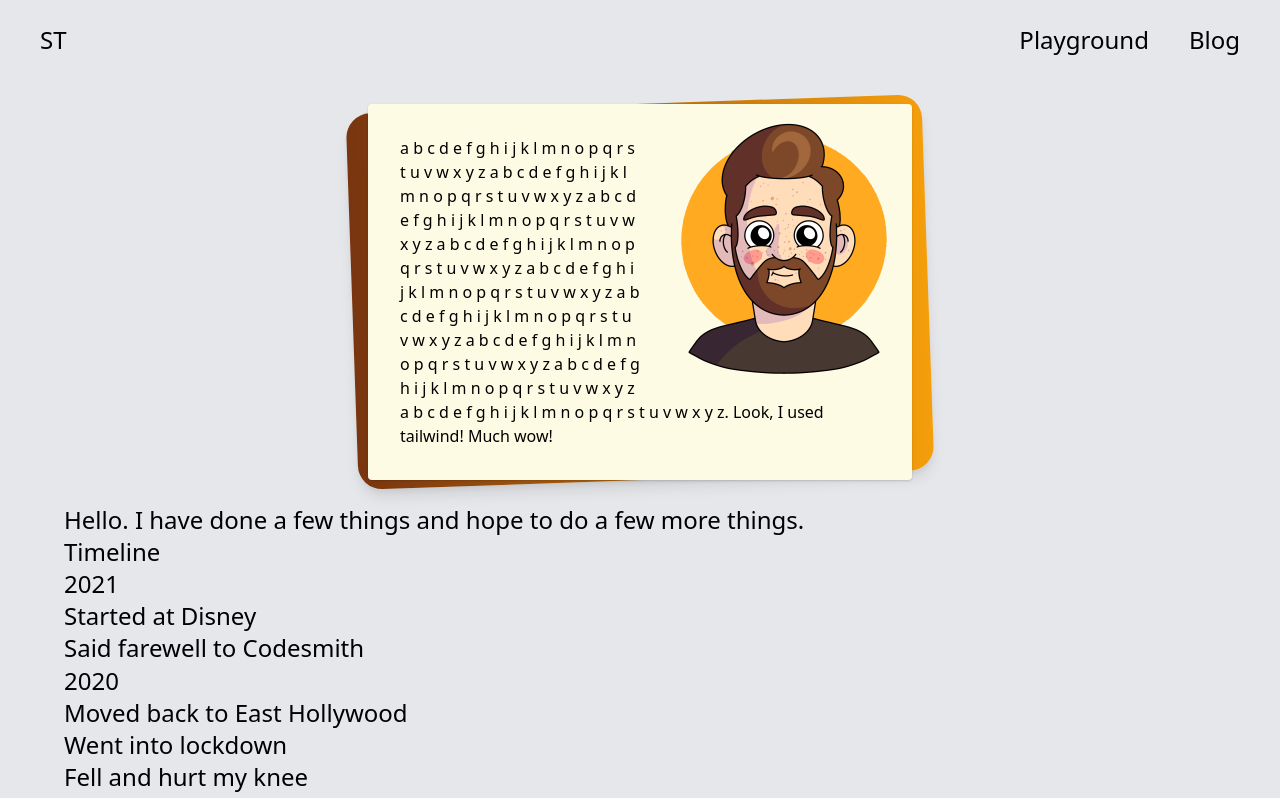
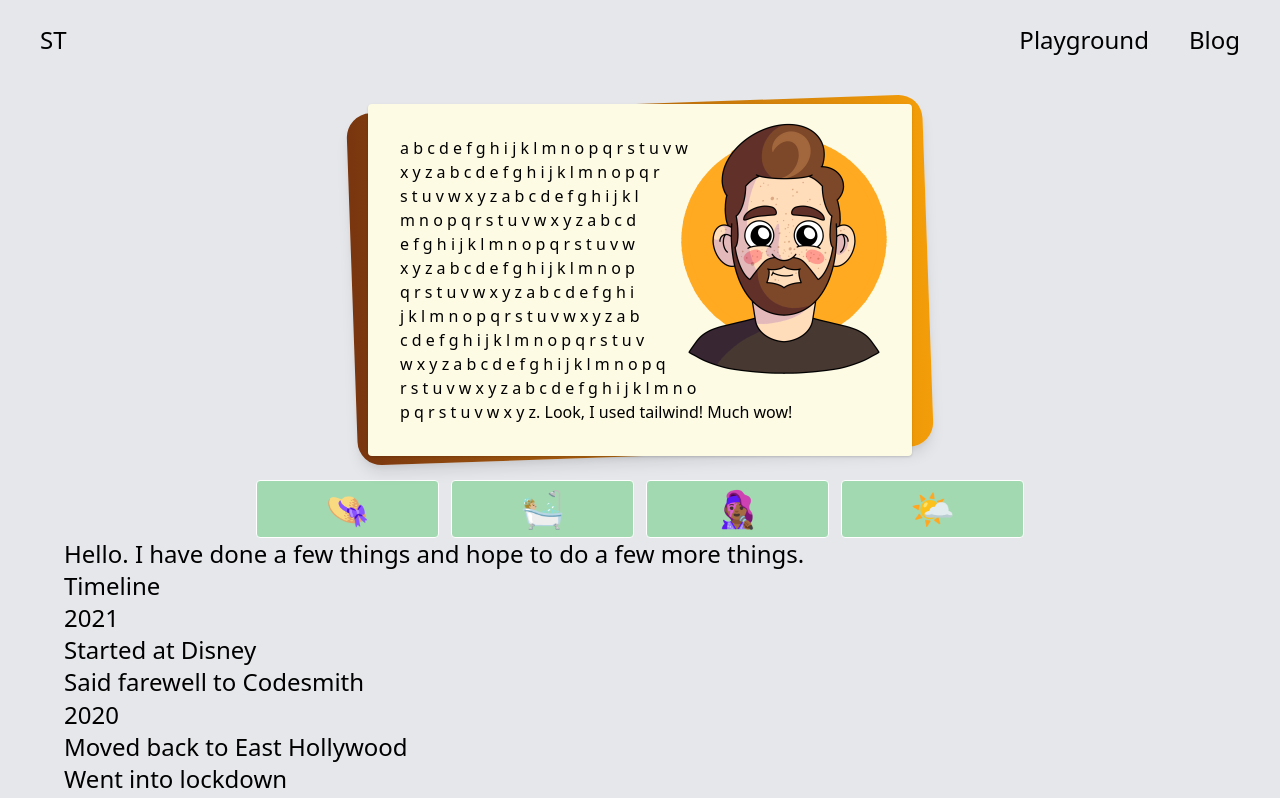
Before and after one commit to shaneallantaylor/st, a Next.js app: page / in a window 1280 px wide. Shown: the top 798 px of the page. Built offline with nearby package versions, Linux system fonts and the light colour scheme.

Commit message:
add themes and buttons to toggle themes

```diff
--- a/components/HeroCard.js
+++ b/components/HeroCard.js
@@ -1,12 +1,13 @@
 export default function HeroCard() {
   return (
     <div className="relative px-4 sm:max-w-xl sm:mx-auto m-6">
-      <div className="absolute inset-0 bg-gradient-to-r from-yellow-900 to-yellow-500 shadow-lg transform -skew-y-6 sm:skew-y-0 sm:-rotate-2 sm:rounded-3xl" />
+      <div className="absolute inset-0 bg-gradient-to-r from-primary to-secondary shadow-lg transform -skew-y-6 sm:skew-y-0 sm:-rotate-2 sm:rounded-3xl" />
       <div className="relative rounded  ml-auto p-8 bg-heatherYellow shadow">
         <img
           className="inline float-right h-64 mb-4 ml-4 -mt-4 -mr-8"
           src="ill.png"
           alt="Shane"
+          style={{ shapeOutside: 'circle(50%)' }}
         />
         <p className="text-base self-center">
           a b c d e f g h i j k l m n o p q r s t u v w x y z a b c d e f g h i
--- /dev/null
+++ b/components/ThemeToggle.js
@@ -0,0 +1,52 @@
+import { useEffect, useState } from 'react';
+import { DEFAULT_THEME } from '../themes';
+import { applyTheme } from '../themes/utils';
+
+export default function ThemeToggle(props) {
+  const [theme, setTheme] = useState(DEFAULT_THEME);
+
+  useEffect(() => {
+    applyTheme(theme);
+  }, [theme]);
+
+  console.log('themeToggle props', props);
+  const handleThemeClick = (e) => {
+    setTheme(e.currentTarget.dataset.theme);
+  };
+  return (
+    <div className="order-2 w-full text-center grid grid-cols-4 gap-3 max-w-3xl mx-auto">
+      <button
+        onClick={handleThemeClick}
+        data-theme="pony"
+        type="button"
+        className="font-bold py-2 px-4 rounded bg-positive focus:outline-none focus:ring focus:border-blue-300 border-white border-solid border text-white text-4xl"
+      >
+        👒
+      </button>
+      <button
+        onClick={handleThemeClick}
+        data-theme="hockey"
+        type="button"
+        className="font-bold py-2 px-4 rounded bg-positive focus:outline-none focus:ring focus:border-blue-300 border-white border-solid border text-white text-4xl"
+      >
+        🛀🏼
+      </button>
+      <button
+        onClick={handleThemeClick}
+        data-theme="tmv"
+        type="button"
+        className="font-bold py-2 px-4 rounded bg-positive focus:outline-none focus:ring focus:border-blue-300 border-white border-solid border text-white text-4xl"
+      >
+        👩🏾‍🎤
+      </button>
+      <button
+        onClick={handleThemeClick}
+        data-theme="base"
+        type="button"
+        className="font-bold py-2 px-4 rounded bg-positive focus:outline-none focus:ring focus:border-blue-300 border-white border-solid border text-white text-4xl"
+      >
+        🌤
+      </button>
+    </div>
+  );
+}
--- a/pages/_app.js
+++ b/pages/_app.js
@@ -1,6 +1,9 @@
+import { useEffect, useState } from 'react';
 import Head from 'next/head';
 import Router from 'next/router';
 import Layout from '../components/Layout';
+import { DEFAULT_THEME } from '../themes';
+import { applyTheme } from '../themes/utils';
 import '../styles/globals.css';
 
 function routeChangeComplete() {
--- a/pages/index.js
+++ b/pages/index.js
@@ -1,11 +1,14 @@
 import Home from '../components/Home';
 import HeroCard from '../components/HeroCard';
+import ThemeToggle from '../components/ThemeToggle';
 
-export default function HomePage() {
+export default function HomePage(props) {
+  console.log('homepage props', props);
   return (
     <>
       <HeroCard />
-      <Home />;
+      <ThemeToggle />
+      <Home />
     </>
   );
 }
--- a/styles/globals.css
+++ b/styles/globals.css
@@ -3,6 +3,9 @@
 @tailwind utilities;
 
 @layer base {
+  * {
+    @apply transition-colors duration-300
+  }
   html {
     @apply h-full;
   }
--- a/tailwind.config.js
+++ b/tailwind.config.js
@@ -4,6 +4,13 @@ module.exports = {
   theme: {
     extend: {
       colors: {
+        primary: 'var(--color-primary)',
+        secondary: 'var(--color-secondary)',
+        negative: 'var(--color-negative)',
+        positive: 'var(--color-positive)',
+        'primary-background': 'var(--background-primary)',
+        'sec-background': 'var(--background-sec)',
+        'primary-text': 'var(--color-text-primary)',
         heatherYellow: '#fefbe5',
       },
     },
--- /dev/null
+++ b/themes/base.js
@@ -0,0 +1,9 @@
+export default {
+  primary: '#79360f',
+  secondary: '#f39d09',
+  negative: '#e45b78',
+  positive: '#A3D9B1',
+  textPrimary: '#333',
+  backgroundPrimary: '#efefef',
+  backgroundSecondary: '#F6F9FC',
+};
--- /dev/null
+++ b/themes/hockey.js
@@ -0,0 +1,9 @@
+export default {
+  primary: '#c522af',
+  secondary: '#ff2a52',
+  negative: '#e45b78',
+  positive: '#A3D9FF',
+  textPrimary: '#333',
+  backgroundPrimary: '#efefef',
+  backgroundSecondary: '#F6F9FC',
+};
--- /dev/null
+++ b/themes/index.js
@@ -0,0 +1,4 @@
+/**
+ * The default theme to load
+ */
+export const DEFAULT_THEME = 'base';
--- /dev/null
+++ b/themes/pony.js
@@ -0,0 +1,9 @@
+export default {
+  primary: '#ffffff',
+  secondary: '#ff0000',
+  negative: '#e45b78',
+  positive: '#A3FFB1',
+  textPrimary: '#333',
+  backgroundPrimary: '#efefef',
+  backgroundSecondary: '#F6F9FC',
+};
--- /dev/null
+++ b/themes/tmv.js
@@ -0,0 +1,9 @@
+export default {
+  primary: '#2292c5',
+  secondary: '#ff642a',
+  negative: '#e45b78',
+  positive: '#FFD9B1',
+  textPrimary: '#333',
+  backgroundPrimary: '#efefef',
+  backgroundSecondary: '#F6F9FC',
+};
--- /dev/null
+++ b/themes/utils.js
@@ -0,0 +1,43 @@
+import base from './base';
+import pony from './pony';
+import tmv from './tmv';
+import hockey from './hockey';
+
+export const themes = {
+  base,
+  pony,
+  tmv,
+  hockey,
+};
+
+export const mapTheme = (variables) => ({
+  '--color-primary': variables.primary,
+  '--color-secondary': variables.secondary,
+  '--color-positive': variables.positive,
+  '--color-negative': variables.negative,
+  '--color-text-primary': variables.textPrimary,
+  '--background-primary': variables.backgroundPrimary,
+  '--background-sec': variables.backgroundSecondary,
+});
+
+export const applyTheme = (theme) => {
+  const themeObject = themes[theme];
+  if (!themeObject) {
+    console.error(`The theme '${theme}' doesn't exist. Sorry pal.`);
+    return;
+  }
+
+  const themeMap = mapTheme(themes[theme]);
+
+  const root = document.documentElement;
+
+  Object.keys(themeMap).forEach((property) => {
+    if (property === 'name') {
+      return;
+    }
+
+    root.style.setProperty(property, themeMap[property]);
+  });
+};
+
+export const extend = (extending, newTheme) => ({ ...extending, ...newTheme });
```
